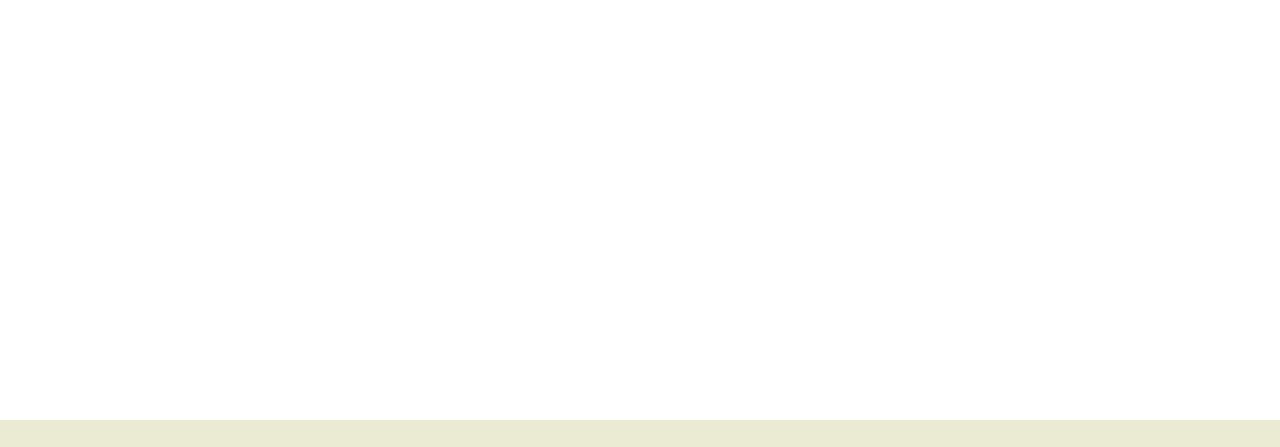
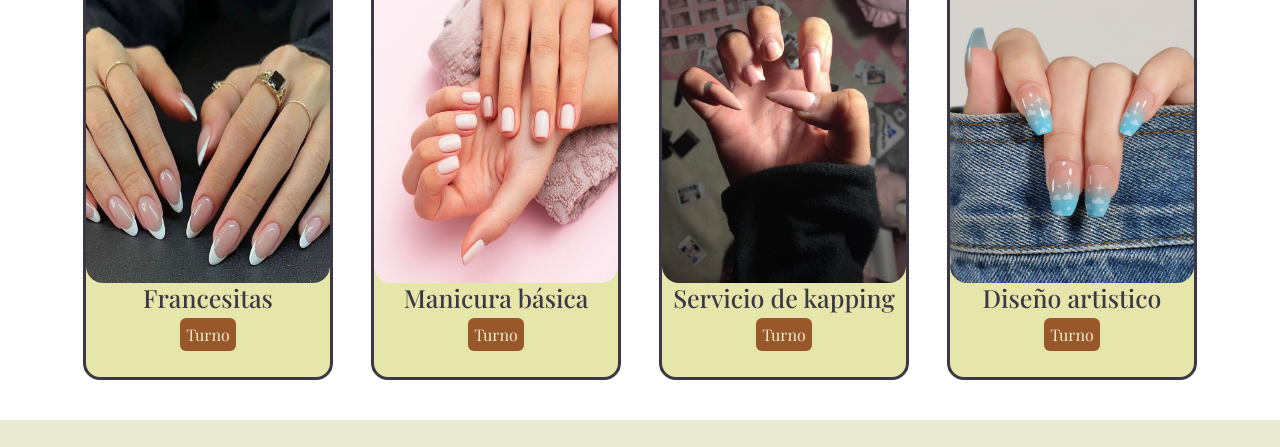
Before and after one commit to julianrossetti/RossNails-coder, a plain HTML site: page pages/servicios.html in a window 1280 px wide. Shown: the part 716-1163 px from the top of the page. Drawn offline with nearby package versions, Linux system fonts and the light colour scheme; a web font is replaced by a local one.

Commit message:
modificacion html

```diff
--- a/pages/servicios.html
+++ b/pages/servicios.html
@@ -60,6 +60,31 @@
                     <h3>Servicio de kapping</h3>
                     <a href="">Turno</a>
                 </div>
+                <div class="tarjeta">
+                    <img src="../img/retirouñas.jpg" alt="">
+                    <h3>Retiro/Descanso</h3>
+                    <a href="">Turno</a>
+                </div>
+                <div class="tarjeta">
+                    <img src="../img/francesitas.jpg" alt="">
+                    <h3>Francesitas</h3>
+                    <a href="">Turno</a>
+                </div>
+                <div class="tarjeta">
+                    <img src="../img/manicurabasica.jpg" alt="">
+                    <h3>Manicura básica</h3>
+                    <a href="">Turno</a>
+                </div>
+                <div class="tarjeta">
+                    <img src="../img/reparacion.jpg" alt="">
+                    <h3>Servicio de kapping</h3>
+                    <a href="">Turno</a>
+                </div>
+                <div class="tarjeta">
+                    <img src="../img/Diseñoarte.jpg" alt="">
+                    <h3>Diseño artistico</h3>
+                    <a href="">Turno</a>
+                </div>
             </div>
         </section>
 
--- a/scss/base/_generales.scss
+++ b/scss/base/_generales.scss
@@ -1,11 +1,14 @@
+//fuentes
 @import url('https://fonts.googleapis.com/css2?family=Playfair+Display:ital,wght@0,400..900;1,400..900&display=swap');@import url('https://fonts.googleapis.com/css2?family=Kanit:ital,wght@0,100;0,200;0,300;0,400;0,500;0,600;0,700;0,800;0,900;1,100;1,200;1,300;1,400;1,500;1,600;1,700;1,800;1,900&display=swap');@import url('https://fonts.googleapis.com/css2?family=Lora:ital,wght@0,400..700;1,400..700&display=swap');
 
+//reset
 *{
     margin: 0;
     padding: 0;
     box-sizing: border-box;
 }
 
+//fuente aplicada de base
 body{
     font-family: "Playfair Display", serif;
 }
```
Also changed, not shown: img/Diseñoarte.jpg (added), img/francesitas.jpg (added), img/manicurabasica.jpg (added), img/reparacion.jpg (added), img/retirouñas.jpg (added), scss/estilos.scss (line endings or trailing spaces).
